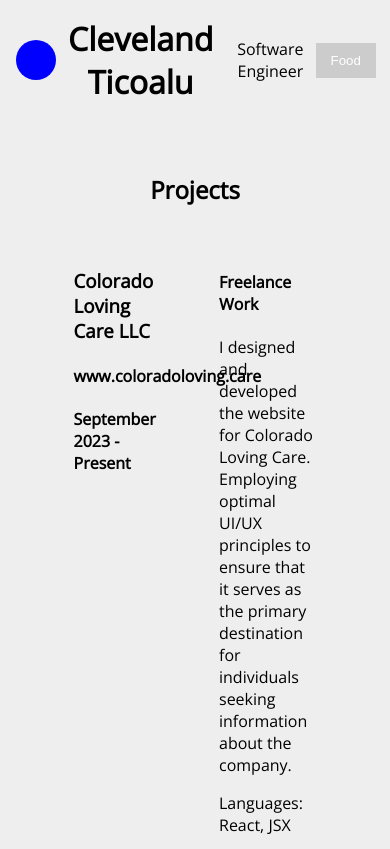
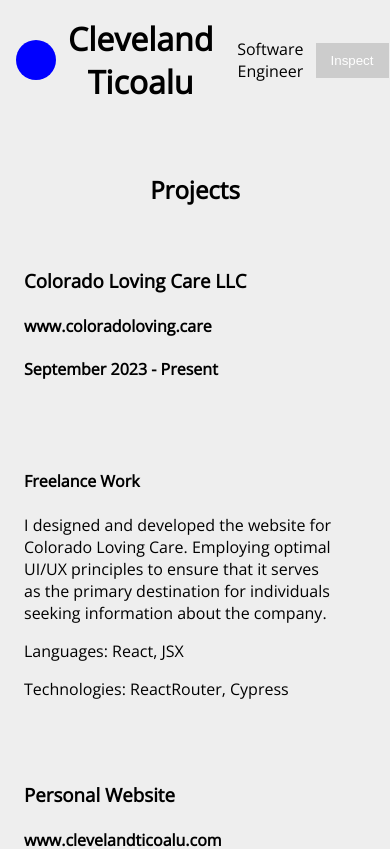
Before and after one commit to cleveland231/clevelandportfolio, a React (Create React App) app: page /projects in a window 390 px wide. Shown: the top 849 px of the page. Built offline with nearby package versions, Linux system fonts and the light colour scheme.

Commit message:
add media queries

```diff
--- a/public/index.html
+++ b/public/index.html
@@ -27,7 +27,7 @@
       work correctly both with client-side routing and a non-root public URL.
       Learn how to configure a non-root public URL by running `npm run build`.
     -->
-    <title>React App</title>
+    <title>Cleveland Ticoalu</title>
   </head>
   <body>
     <noscript>You need to enable JavaScript to run this app.</noscript>
--- a/src/Components/Navigation/Navigation.css
+++ b/src/Components/Navigation/Navigation.css
@@ -78,7 +78,7 @@
     border: none;
     cursor: pointer;
 }
-.dropdown a{
+.dropdown .DropDownText{
     display: block;
     color: black;
     text-decoration: none;
@@ -97,7 +97,7 @@
 .dropdown:hover button{
     background-color: hsl(0, 0%, 70%);
 }
-.dropdown a:hover{
+.dropdown .DropDownText:hover{
     background-color: hsl(0, 0%, 90%);
 }
 
--- a/src/Components/Navigation/Navigation.js
+++ b/src/Components/Navigation/Navigation.js
@@ -10,11 +10,13 @@ export const Navigation = () => {
         <div className="SoftwareEngineerText"> Software Engineer </div>
 
         <div class="dropdown">
-           <button>Food</button>
+           <button>Inspect</button>
            <div class="content">
-               <a href="">Apple</a>
-               <a href="">Orange</a>
-               <a href="">Banana</a>
+             <NavLink className="DropDownText" to="/blog"> <p> Blog </p> </NavLink>
+             <NavLink className="DropDownText" to="/tontechnologies"> <p> Ton Technologies </p> </NavLink>
+             <NavLink className="DropDownText" to="/projects"> <p> Projects </p>  </NavLink>
+             <NavLink className="DropDownText" to="/media"> <p> Media </p> </NavLink>
+             <NavLink className="DropDownText" to="/connect"> <p> Connect </p> </NavLink>
            </div>
         </div>
 
--- a/src/Components/Projects/Projects.css
+++ b/src/Components/Projects/Projects.css
@@ -9,3 +9,18 @@
   padding: 1.5rem;
     width: 25%;
 }
+
+@media (max-width: 500px) {
+  .ProjectBox {
+    display: flex;
+    justify-content: center;
+    flex-direction: column;
+
+  }
+
+  .ProjectName, .ProjectDescriptionBox {
+      padding: 1.5rem;
+      width: 80%;
+  }
+
+}
```
